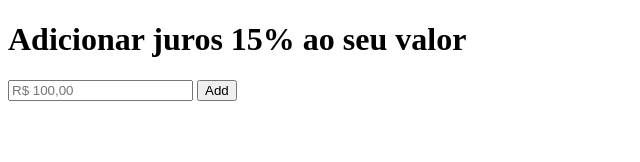
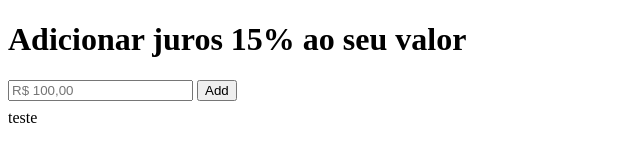
Before and after one commit to hudsonlhMartins/estudo_git_and_github, a plain HTML site: page index.html in a window 1280 px wide. Shown: the full height of the page, 0-640 px from the left. Drawn offline with Linux system fonts and the light colour scheme.

Commit message:
add codigo em outra linha

```diff
--- a/index.html
+++ b/index.html
@@ -21,6 +21,9 @@
 
         </div>
 
+        <div>
+            teste
+        </div>
     </div>
 
     <script type="module" src="./src/main.js"> </script>
```
